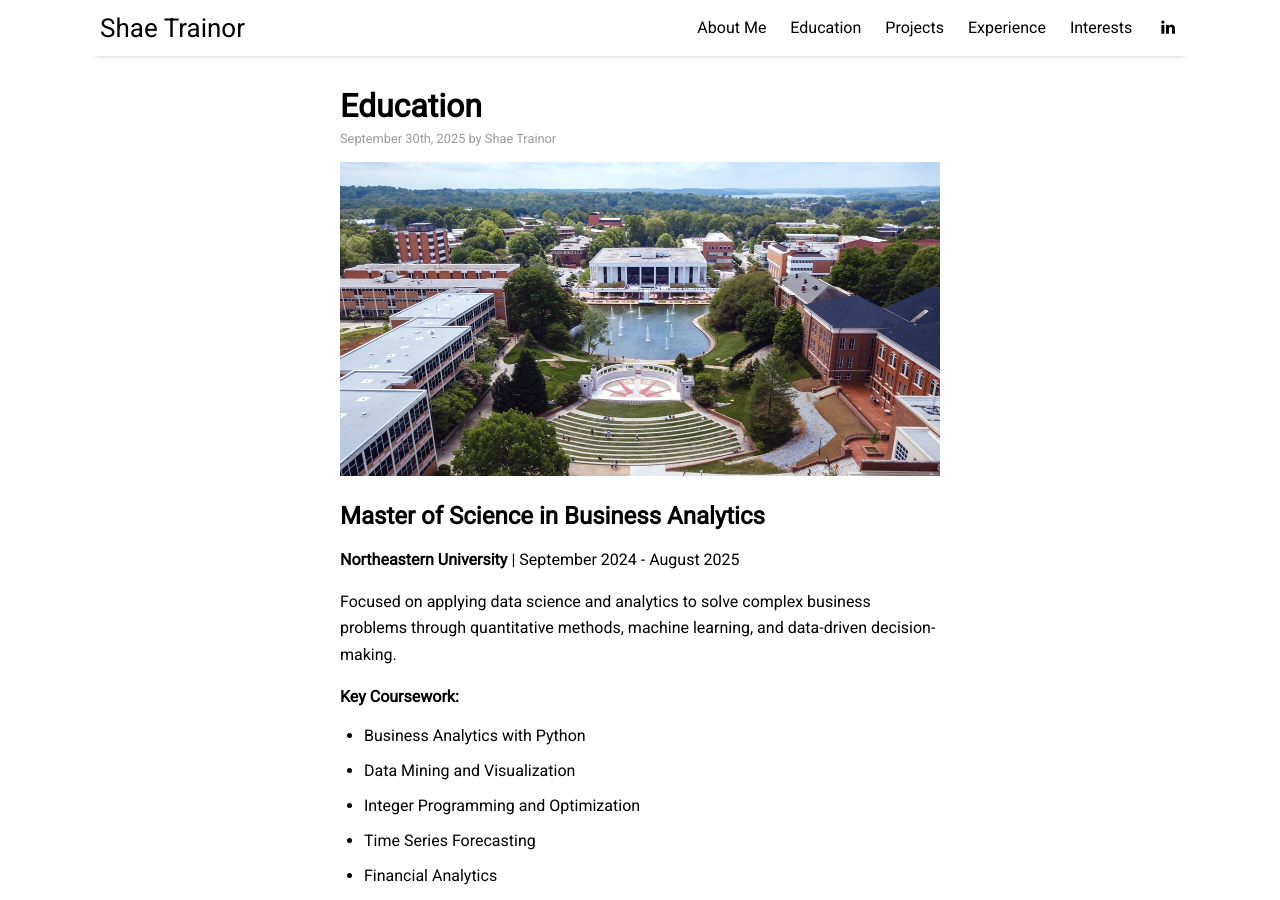
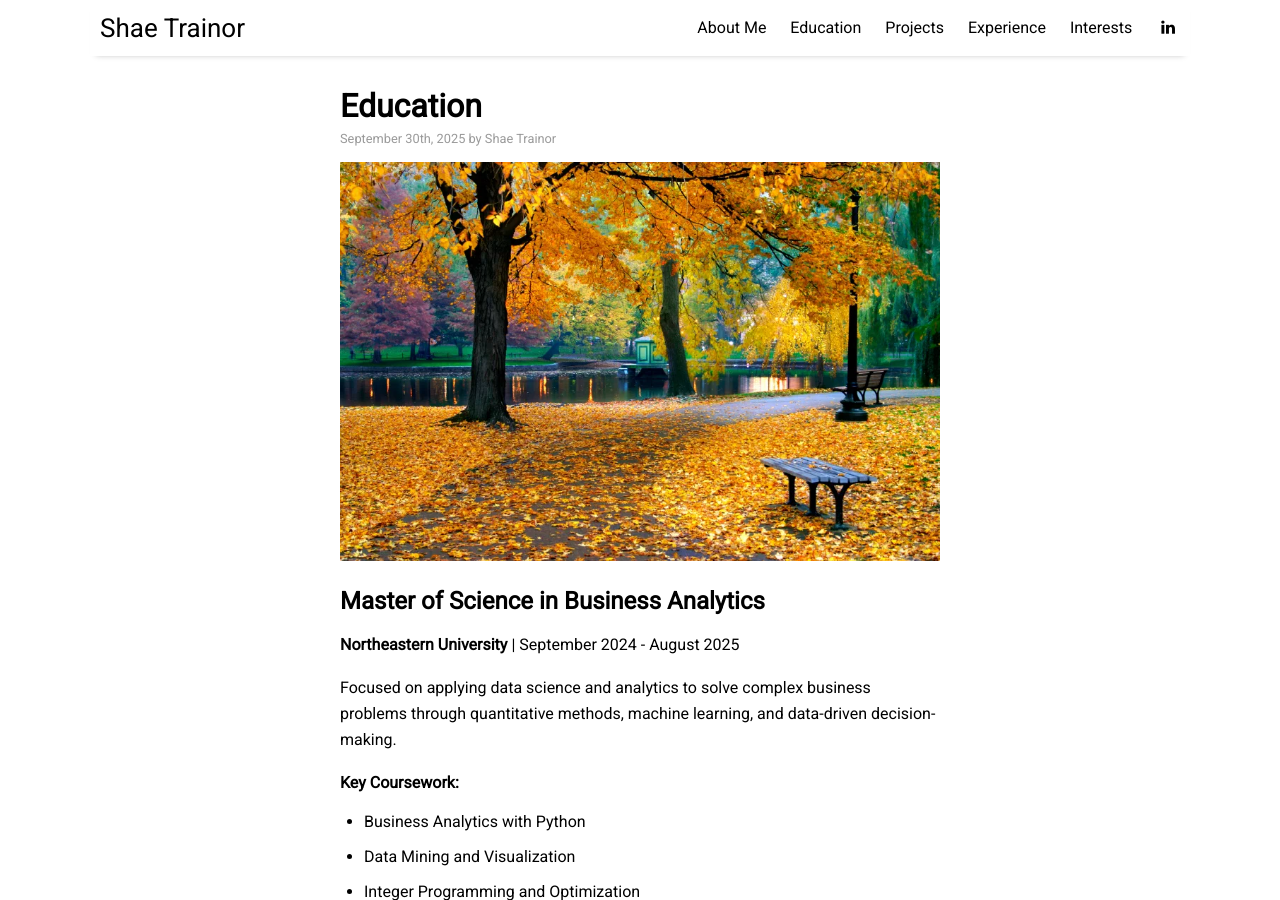
Before and after one commit to shaetrainor/shaetrainor.github.io, a Jekyll site: the page built from _posts/2025-09-30-education.md, in a window 1280 px wide and 900 px high. Built offline with Jekyll 4.4.1, drawn with Linux system fonts in a browser that asks for light colours; nearby versions of some CDN libraries.

Commit message:
Update 2025-09-30-education.md

```diff
--- a/_posts/2025-09-30-education.md
+++ b/_posts/2025-09-30-education.md
@@ -4,7 +4,7 @@ title: "Education"
 author: "Shae Trainor"
 categories: info
 tags: [Education]
-image: clemson.jpg
+image: PublicGarden1400x933.webp
 ---
 
 ## Master of Science in Business Analytics
```
